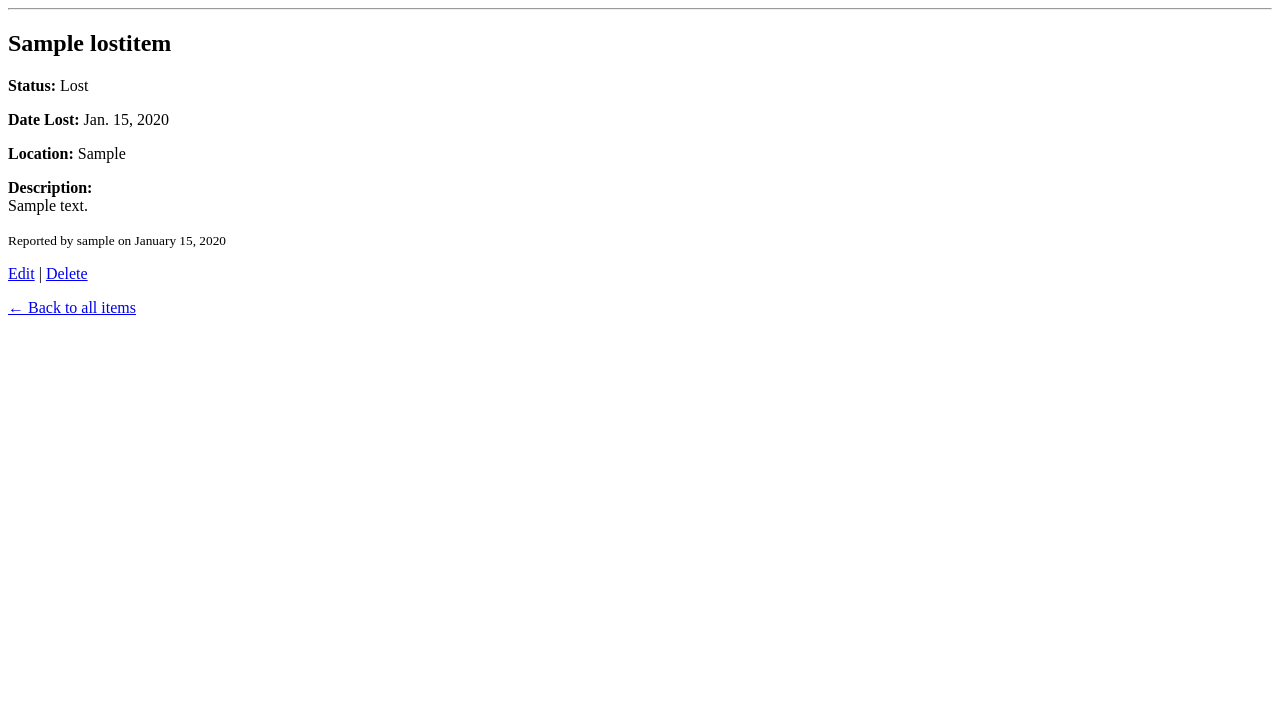
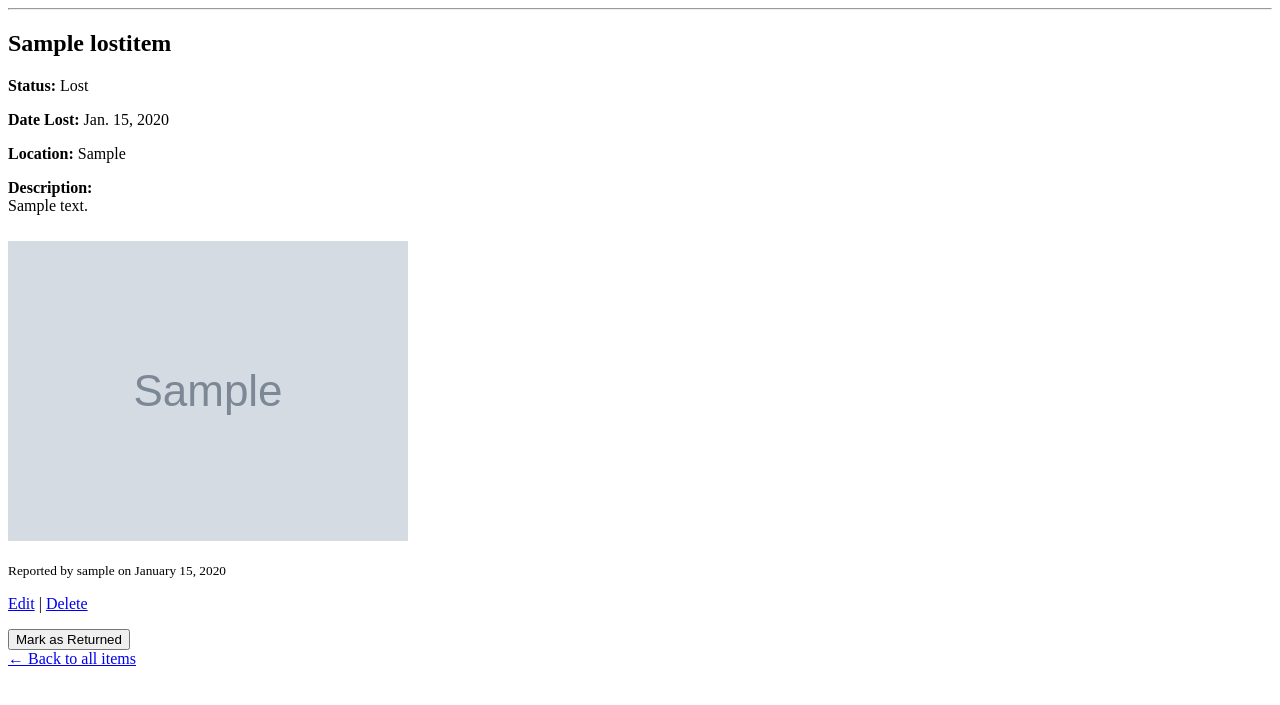
Before and after one commit to msiao123/LostAndFoundSystem, a Django app: page /items/1/ in a window 1280 px wide. Shown: the part 26-731 px from the top of the page. Run offline with Django 5.2, Linux system fonts and the light colour scheme; a user stored in the database is signed in; tables that the repository leaves empty hold one stand-in row (values such as "Sample post"); grey boxes marked "Sample" are stand-in pictures.

Commit message:
seventh commit

```diff
--- a/LostAndFoundSystem/settings.py
+++ b/LostAndFoundSystem/settings.py
@@ -130,3 +130,6 @@ DEFAULT_AUTO_FIELD = 'django.db.models.BigAutoField'
 
 LOGIN_REDIRECT_URL = '/'
 LOGOUT_REDIRECT_URL = '/'
+
+MEDIA_URL = '/media/'
+MEDIA_ROOT = os.path.join(BASE_DIR, 'media')
--- a/LostAndFoundSystem/urls.py
+++ b/LostAndFoundSystem/urls.py
@@ -17,6 +17,8 @@ Including another URLconf
 from django.contrib import admin
 from django.urls import path, include
 from . import views  # 👈 import the home view
+from django.conf import settings
+from django.conf.urls.static import static
 
 urlpatterns = [
     path('admin/', admin.site.urls),
@@ -24,3 +26,6 @@ urlpatterns = [
     path('', views.home, name='home'),  # 👈 homepage route
     path('items/', include('items.urls')),
 ]
+
+if settings.DEBUG:
+    urlpatterns += static(settings.MEDIA_URL, document_root=settings.MEDIA_ROOT)
--- a/items/forms.py
+++ b/items/forms.py
@@ -6,4 +6,4 @@ from .models import LostItem
 class LostItemForm(forms.ModelForm):
     class Meta:
         model = LostItem
-        fields = ['title', 'description', 'date_lost', 'location', 'status']
+        fields = ['title', 'description', 'date_lost', 'location', 'status', 'image']
--- a/items/models.py
+++ b/items/models.py
@@ -14,6 +14,7 @@ class LostItem(models.Model):
     location = models.CharField(max_length=255)
     status = models.CharField(max_length=10, choices=STATUS_CHOICES, default='lost')
     user = models.ForeignKey(User, on_delete=models.CASCADE)
+    image = models.ImageField(upload_to='item_images/', null=True, blank=True)  # <-- Inserted here
     created_at = models.DateTimeField(auto_now_add=True)
 
     def __str__(self):
--- a/items/urls.py
+++ b/items/urls.py
@@ -7,4 +7,5 @@ urlpatterns = [
     path('<int:item_id>/', views.item_detail, name='item_detail'),
     path('<int:item_id>/edit/', views.edit_item, name='edit_item'),
     path('<int:item_id>/delete/', views.delete_item, name='delete_item'),
+    path('<int:item_id>/mark-returned/', views.mark_as_returned, name='mark_as_returned'),
 ]
--- a/items/views.py
+++ b/items/views.py
@@ -6,7 +6,7 @@
 @login_required
 def report_lost_item(request):
     if request.method == 'POST':
-        form = LostItemForm(request.POST)
+        form = LostItemForm(request.POST, request.FILES)
         if form.is_valid():
             lost_item = form.save(commit=False)
             lost_item.user = request.user
@@ -54,7 +54,7 @@
         return HttpResponseForbidden("You are not allowed to edit this item.")
 
     if request.method == 'POST':
-        form = LostItemForm(request.POST, instance=item)
+        form = LostItemForm(request.POST, request.FILES, instance=item)
         if form.is_valid():
             form.save()
             return redirect('item_detail', item_id=item.id)
@@ -75,3 +75,17 @@
         return redirect('item_list')
 
     return render(request, 'items/delete_item.html', {'item': item})
+
+from django.views.decorators.http import require_POST
+
+@login_required
+@require_POST
+def mark_as_returned(request, item_id):
+    item = get_object_or_404(LostItem, id=item_id)
+
+    if request.user != item.user:
+        return HttpResponseForbidden("You are not allowed to update this item.")
+
+    item.status = 'returned'
+    item.save()
+    return redirect('item_detail', item_id=item.id)
--- a/templates/items/edit_item.html
+++ b/templates/items/edit_item.html
@@ -1,7 +1,7 @@
 {% extends "base.html" %}
 {% block content %}
   <h2>Edit Item: {{ item.title }}</h2>
-  <form method="POST">
+  <form method="POST" enctype="multipart/form-data">
     {% csrf_token %}
     {{ form.as_p }}
     <button type="submit">Save Changes</button>
--- a/templates/items/item_detail.html
+++ b/templates/items/item_detail.html
@@ -5,6 +5,11 @@
   <p><strong>Date Lost:</strong> {{ item.date_lost }}</p>
   <p><strong>Location:</strong> {{ item.location }}</p>
   <p><strong>Description:</strong><br>{{ item.description }}</p>
+
+  {% if item.image %}
+    <img src="{{ item.image.url }}" alt="Image of {{ item.title }}" style="max-width: 400px; margin-top: 10px;">
+  {% endif %}
+
   <p><small>Reported by {{ item.user.username }} on {{ item.created_at|date:"F j, Y" }}</small></p>
 
   {% if user == item.user %}
@@ -12,6 +17,13 @@
       <a href="{% url 'edit_item' item.id %}">Edit</a> |
       <a href="{% url 'delete_item' item.id %}">Delete</a>
     </p>
+
+    {% if item.status != 'returned' %}
+      <form action="{% url 'mark_as_returned' item.id %}" method="POST" style="margin-top: 10px;">
+        {% csrf_token %}
+        <button type="submit">Mark as Returned</button>
+      </form>
+    {% endif %}
   {% endif %}
 
   <a href="{% url 'item_list' %}">&larr; Back to all items</a>
--- a/templates/items/item_list.html
+++ b/templates/items/item_list.html
@@ -17,6 +17,9 @@
     <ul>
       {% for item in items %}
         <li>
+          {% if item.image %}
+            <img src="{{ item.image.url }}" alt="Thumbnail" style="width: 100px; height: auto; display: block; margin-bottom: 5px;">
+          {% endif %}
           <a href="{% url 'item_detail' item.id %}">
             <strong>{{ item.title }}</strong>
           </a> - {{ item.status|title }} <br>
--- a/templates/items/report_lost_item.html
+++ b/templates/items/report_lost_item.html
@@ -1,7 +1,7 @@
 {% extends "base.html" %}
 {% block content %}
   <h2>Report a Lost or Found Item</h2>
-  <form method="POST">
+  <form method="POST" enctype="multipart/form-data">
     {% csrf_token %}
     {{ form.as_p }}
     <button type="submit">Submit</button>
```
Also changed, not shown: items/migrations/0002_lostitem_image.py (added), media/item_images/Screenshot_1.png (added).
